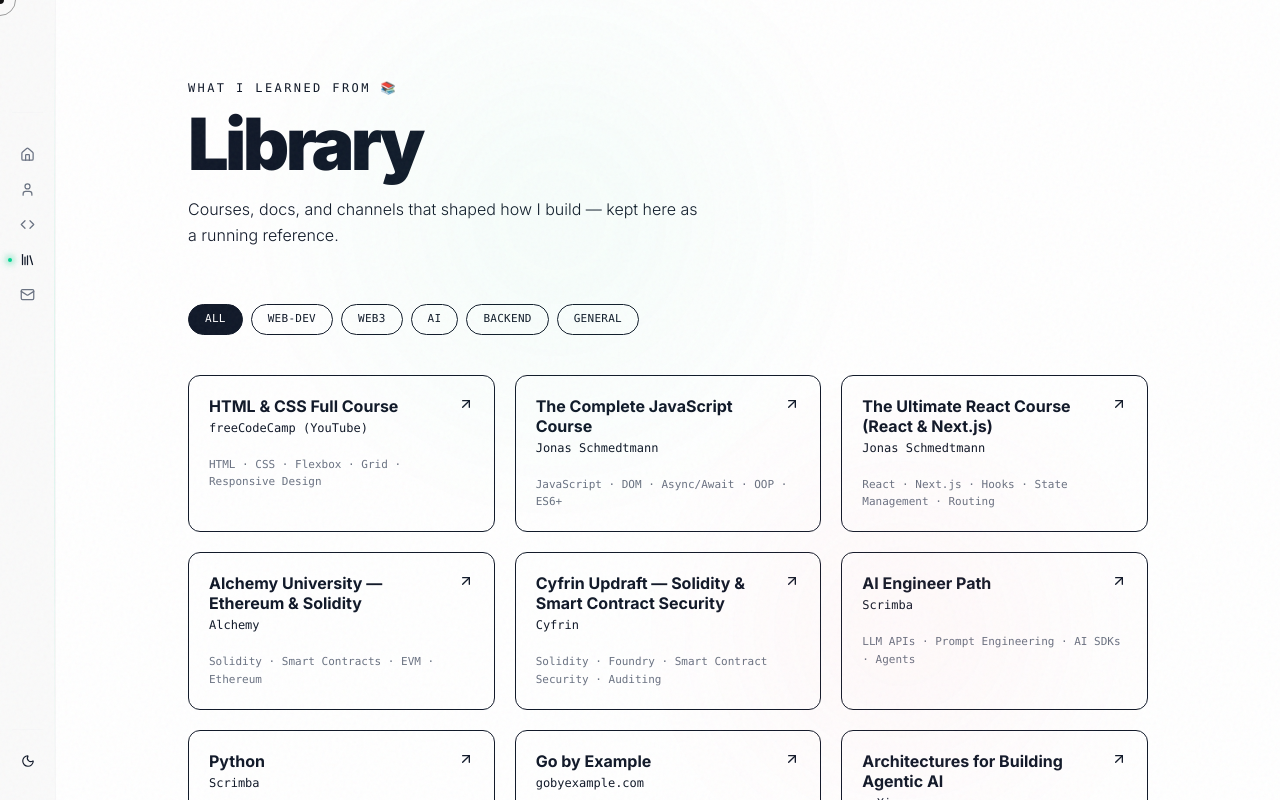
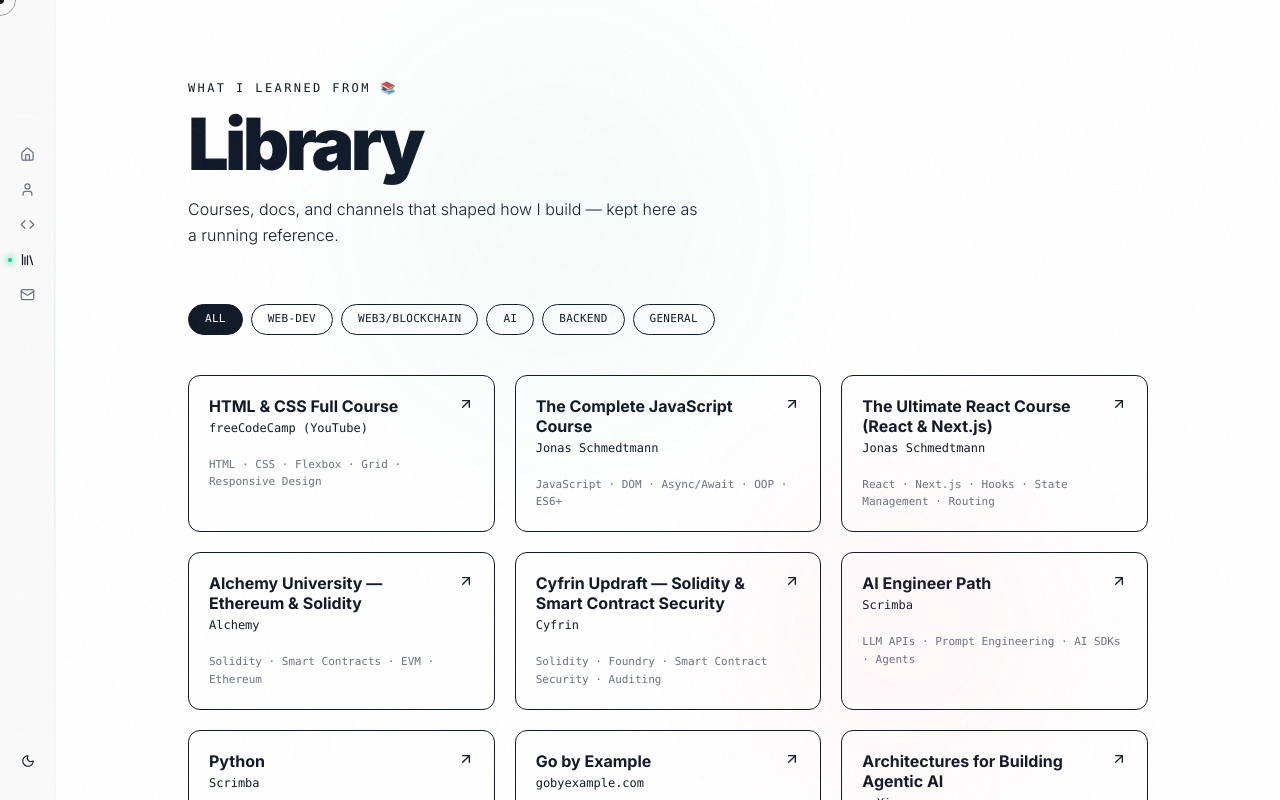
Before and after one commit to O-Midey/Portfolio, a Next.js app: page /library in a window 1280 px wide. Shown: the top 800 px of the page. Built offline with nearby package versions, Linux system fonts and the light colour scheme.

Commit message:
fix(library): align WEB3 filter value with LibraryCategory type

```diff
--- a/src/app/library/page.tsx
+++ b/src/app/library/page.tsx
@@ -7,7 +7,7 @@ import { ArrowUpRight } from "lucide-react";
 
 type Filter = "ALL" | LibraryCategory;
 
-const FILTERS: Filter[] = ["ALL", "WEB-DEV", "WEB3", "AI", "BACKEND", "GENERAL"];
+const FILTERS: Filter[] = ["ALL", "WEB-DEV", "WEB3/BLOCKCHAIN", "AI", "BACKEND", "GENERAL"];
 
 function ResourceCard({ resource }: { resource: LibraryResource }) {
   return (
```
